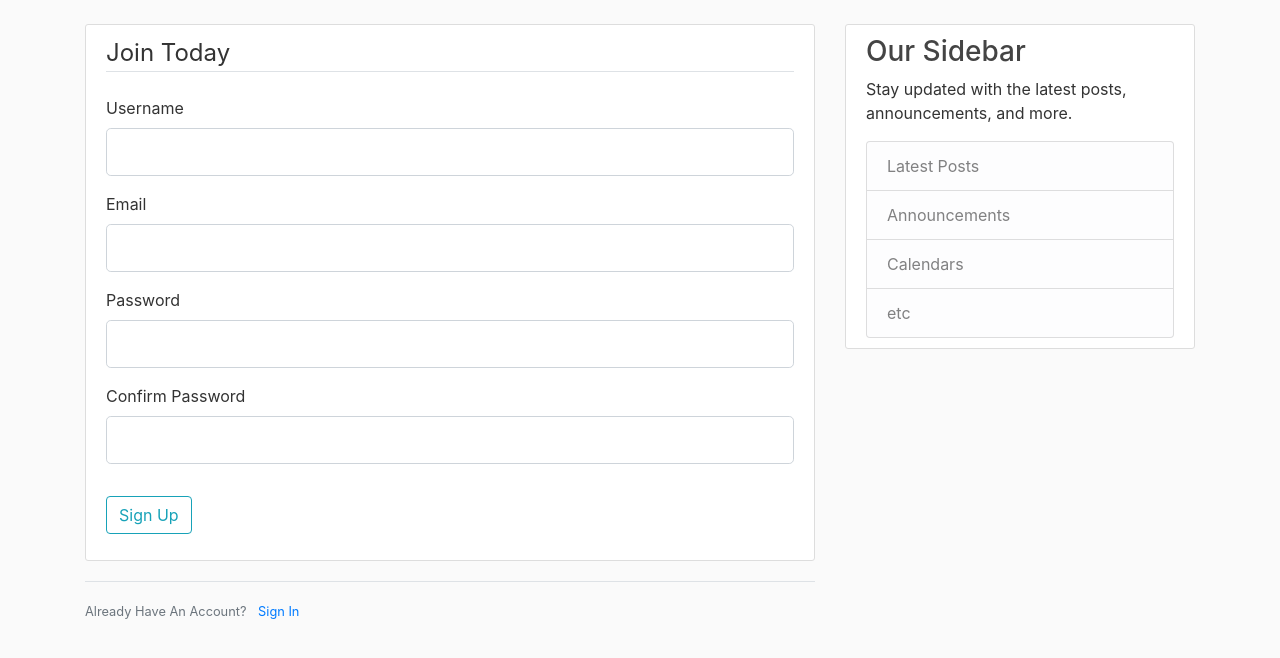
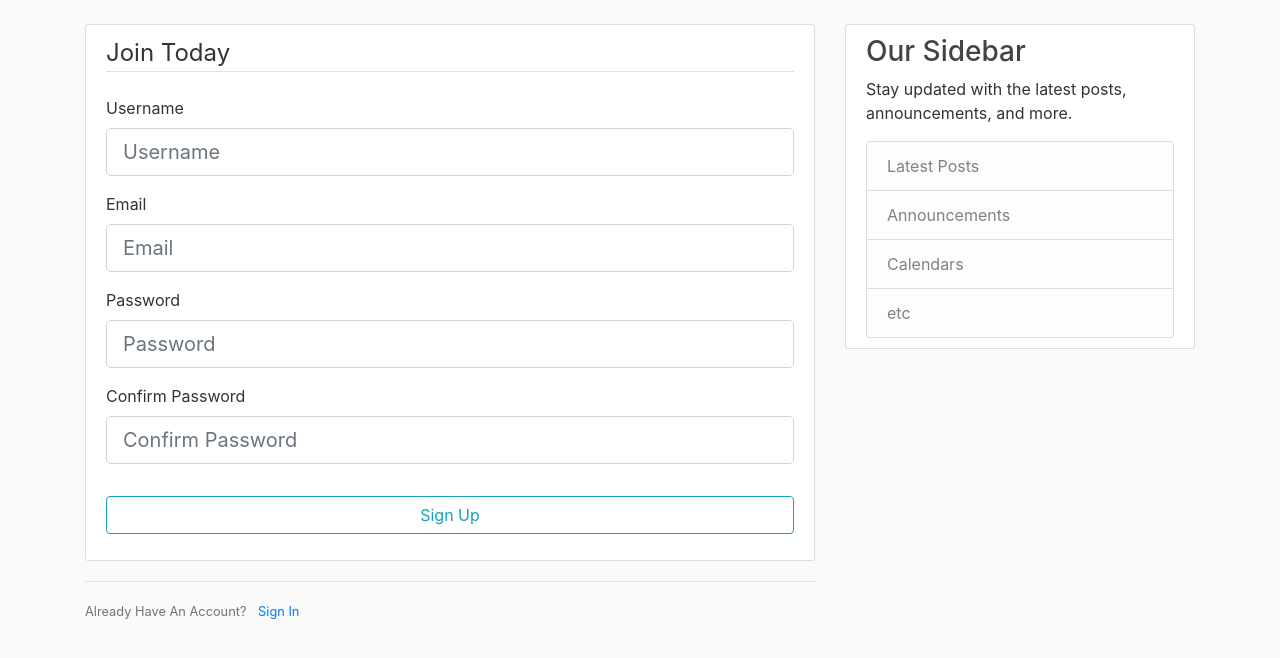
Before and after one commit to ghaefner/Blog, a Flask app: page /register in a window 1280 px wide. Shown: the part 56-714 px from the top of the page. Run offline with Flask 3, Linux system fonts and the light colour scheme; some libraries are stand-ins or nearby versions.

Commit message:
Update register template

```diff
--- a/flaskblog/templates/register.html
+++ b/flaskblog/templates/register.html
@@ -7,7 +7,6 @@
                 <legend class="border-bottom mb-4">Join Today</legend>
                 <div class="form-group">
                     {{ form.username.label(class="form-control-label") }}
-
                     {% if form.username.errors %}
                         {{ form.username(class="form-control form-control-lg is-invalid") }}
                         <div class="invalid-feedback">
@@ -16,7 +15,7 @@
                             {% endfor %}
                         </div>
                     {% else %}
-                        {{ form.username(class="form-control form-control-lg") }}
+                        {{ form.username(class="form-control form-control-lg", placeholder="Username") }}
                     {% endif %}
                 </div>
                 <div class="form-group">
@@ -29,7 +28,7 @@
                             {% endfor %}
                         </div>
                     {% else %}
-                        {{ form.email(class="form-control form-control-lg") }}
+                        {{ form.email(class="form-control form-control-lg", placeholder="Email") }}
                     {% endif %}
                 </div>
                 <div class="form-group">
@@ -42,7 +41,7 @@
                             {% endfor %}
                         </div>
                     {% else %}
-                        {{ form.password(class="form-control form-control-lg") }}
+                        {{ form.password(class="form-control form-control-lg", placeholder="Password") }}
                     {% endif %}
                 </div>
                 <div class="form-group">
@@ -55,12 +54,12 @@
                             {% endfor %}
                         </div>
                     {% else %}
-                        {{ form.confirm_password(class="form-control form-control-lg") }}
+                        {{ form.confirm_password(class="form-control form-control-lg", placeholder="Confirm Password") }}
                     {% endif %}
                 </div>
             </fieldset>
             <div class="form-group">
-                {{ form.submit(class="btn btn-outline-info") }}
+                {{ form.submit(class="btn btn-outline-info btn-block") }}
             </div>
         </form>
     </div>
```
